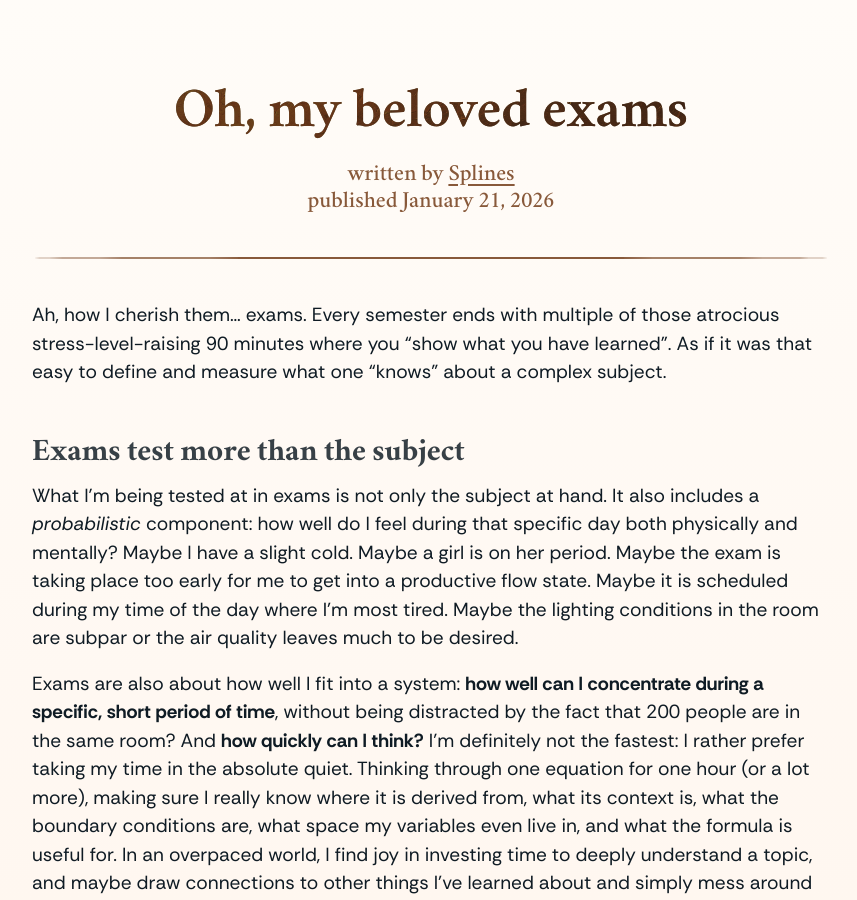
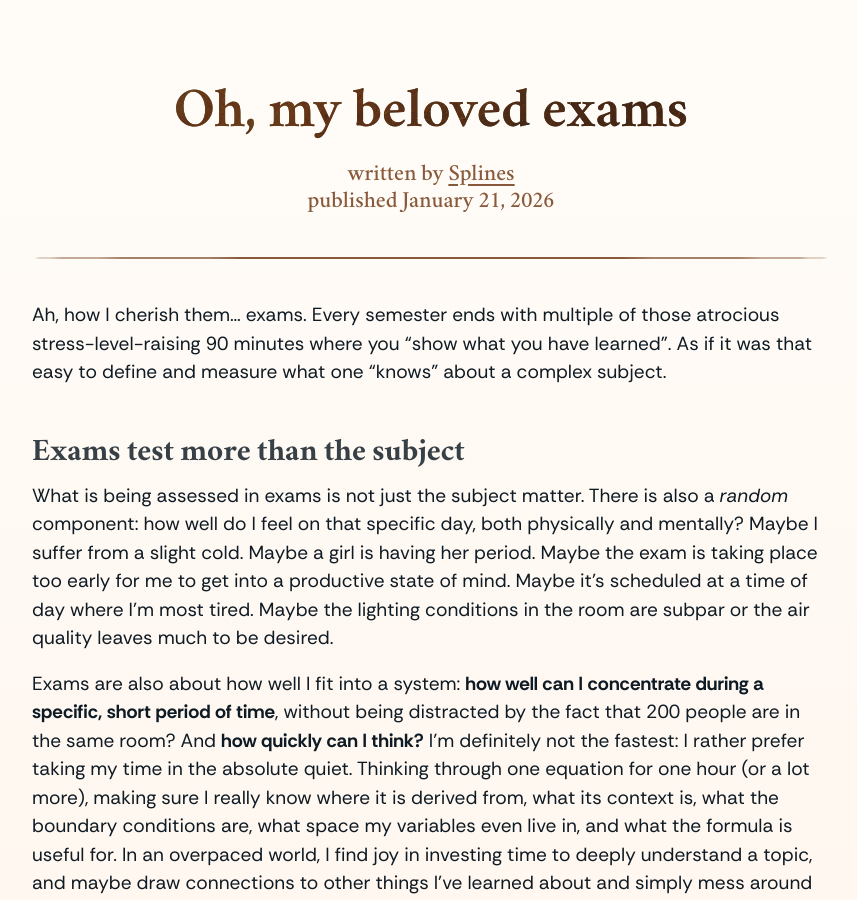
Before and after one commit to Splines/homepage, a Jekyll site: the page built from _posts/2026-01-21-exams.md, in a window 1280 px wide and 900 px high. Shown: the whole window, without its empty margins (209-1066 px from the left). Built offline with Jekyll 4.4.1, drawn with Linux system fonts in a browser that asks for light colours; comment, search, counter and statistics services are not loaded.

Commit message:
Rework paragraph

```diff
--- a/_posts/2026-01-21-exams.md
+++ b/_posts/2026-01-21-exams.md
@@ -11,7 +11,7 @@ Ah, how I cherish them... exams. Every semester ends with multiple of those atro
 
 ## Exams test more than the subject
 
-What I'm being tested at in exams is not only the subject at hand. It also includes a _probabilistic_ component: how well do I feel during that specific day both physically and mentally? Maybe I have a slight cold. Maybe a girl is on her period. Maybe the exam is taking place too early for me to get into a productive flow state. Maybe it is scheduled during my time of the day where I'm most tired. Maybe the lighting conditions in the room are subpar or the air quality leaves much to be desired.
+What is being assessed in exams is not just the subject matter. There is also a _random_ component: how well do I feel on that specific day, both physically and mentally? Maybe I suffer from a slight cold. Maybe a girl is having her period. Maybe the exam is taking place too early for me to get into a productive state of mind. Maybe it's scheduled at a time of day where I'm most tired. Maybe the lighting conditions in the room are subpar or the air quality leaves much to be desired.
 
 Exams are also about how well I fit into a system: **how well can I concentrate during a specific, short period of time**, without being distracted by the fact that 200 people are in the same room? And **how quickly can I think?** I'm definitely not the fastest: I rather prefer taking my time in the absolute quiet. Thinking through one equation for one hour (or a lot more), making sure I really know where it is derived from, what its context is, what the boundary conditions are, what space my variables even live in, and what the formula is useful for. In an overpaced world, I find joy in investing time to deeply understand a topic, and maybe draw connections to other things I've learned about and simply mess around with things and engage with the content in a playful, happy-go-lucky attitude.
 
```
